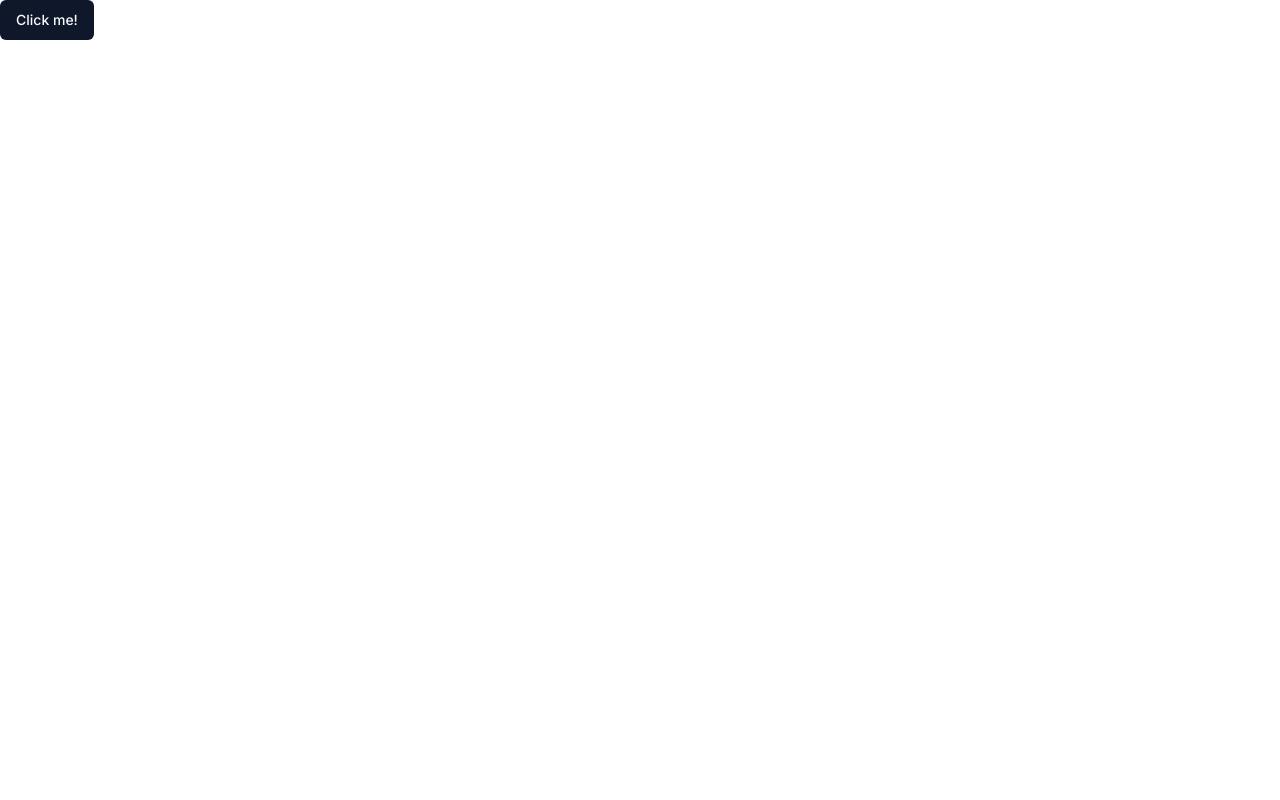
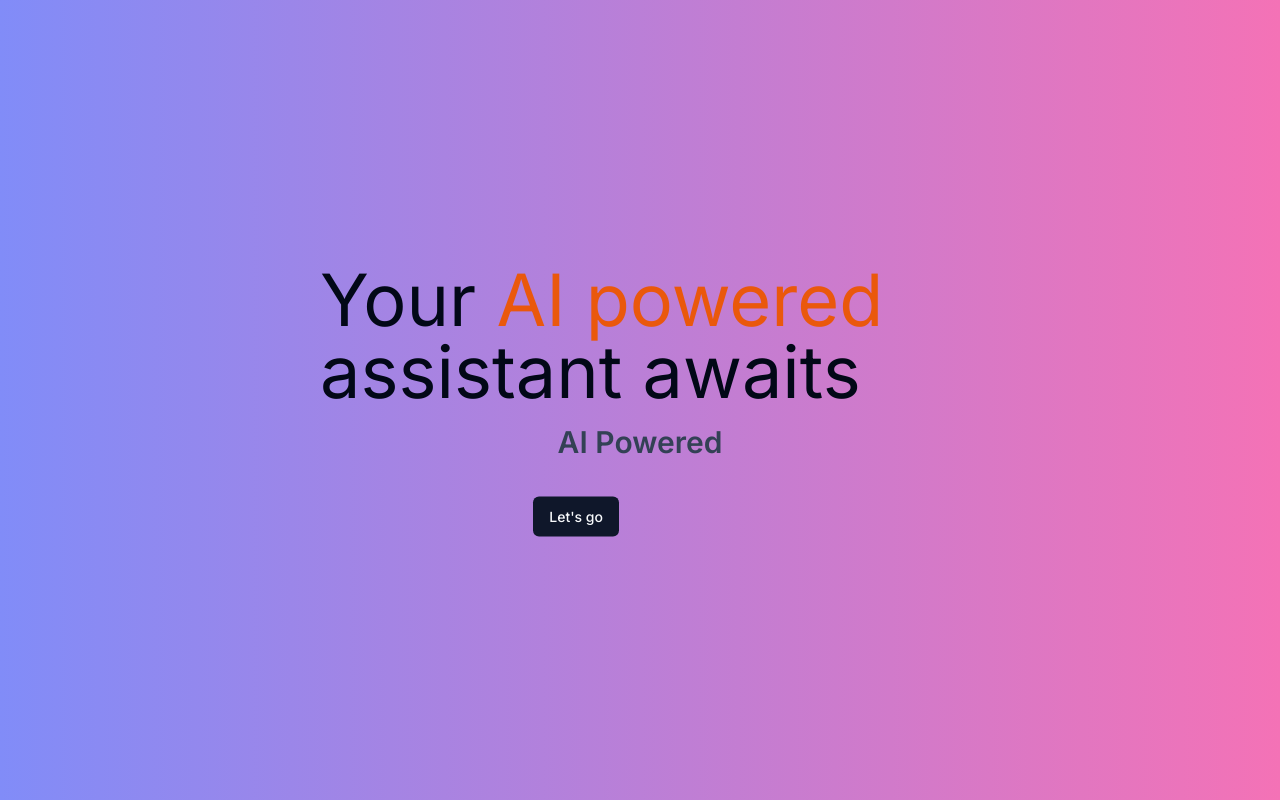
Before and after one commit to F1rebo1/Notion_Clone, a Next.js app in the folder notion/: page / in a window 1280 px wide. Built offline with nearby package versions, Linux system fonts and the light colour scheme.

Commit message:
Started landing page implementation

```diff
--- a/notion/src/app/page.tsx
+++ b/notion/src/app/page.tsx
@@ -1,5 +1,13 @@
 import { Button } from "@/components/ui/button";
 
 export default function Home(){
-  return <Button>Click me!</Button>;
+  return(
+    <div className="bg-gradient-to-r min-h-screen from-indigo-400 to-pink-400">
+      <div className="text-7xl absolute top-1/2 left-1/2 -translate-x-1/2 -translate-y-1/2"><h1>Your <span className="text-orange-600">AI powered</span> assistant awaits</h1>
+        <div className="mt-4"></div>
+        <h2 className="font-semibold text-3xl text-center text-slate-700">AI Powered</h2>
+        <Button className="relative start-1/3">Let's go</Button>
+      </div>
+    </div>
+  );
 }
```
Also changed, not shown: notion/src/app/globals.css (+4 -0 lines).
